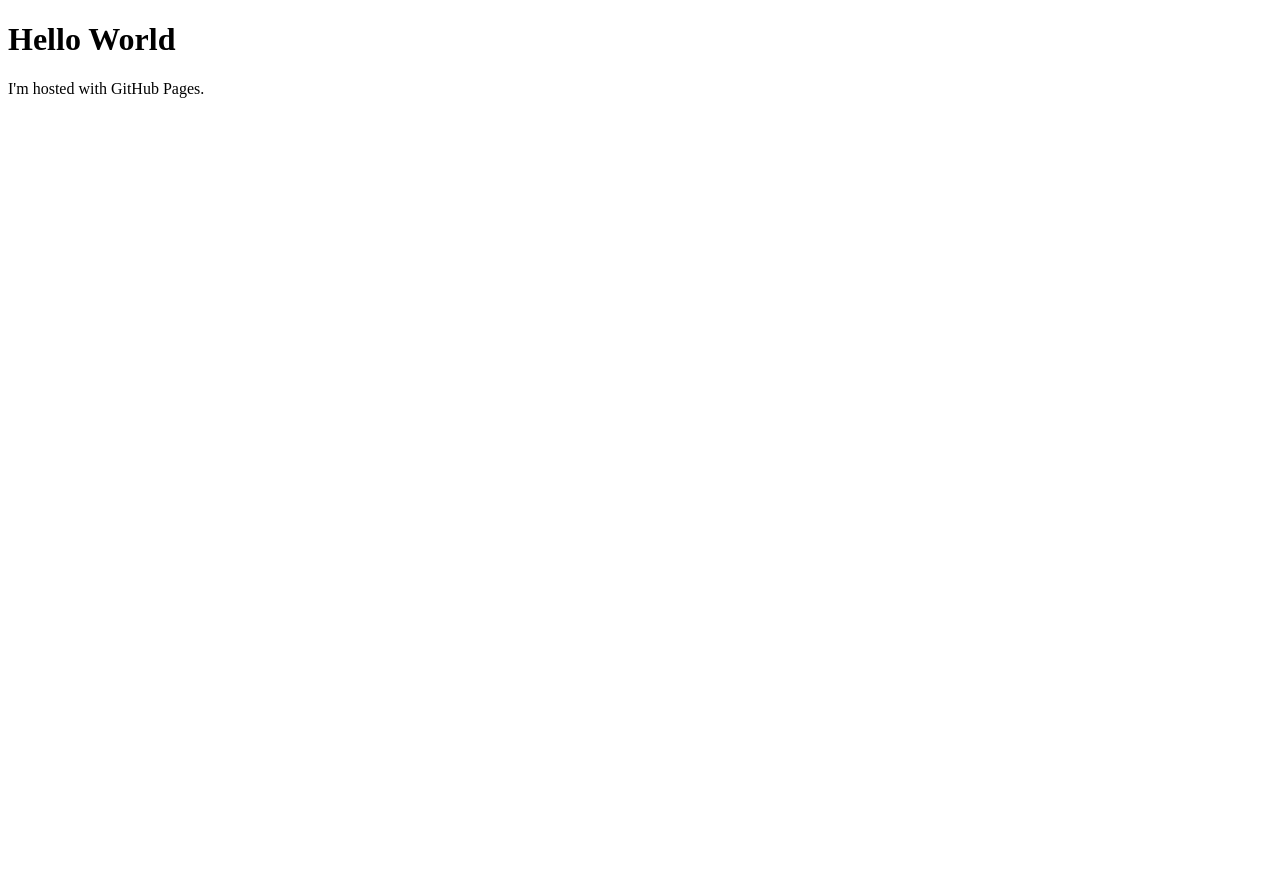
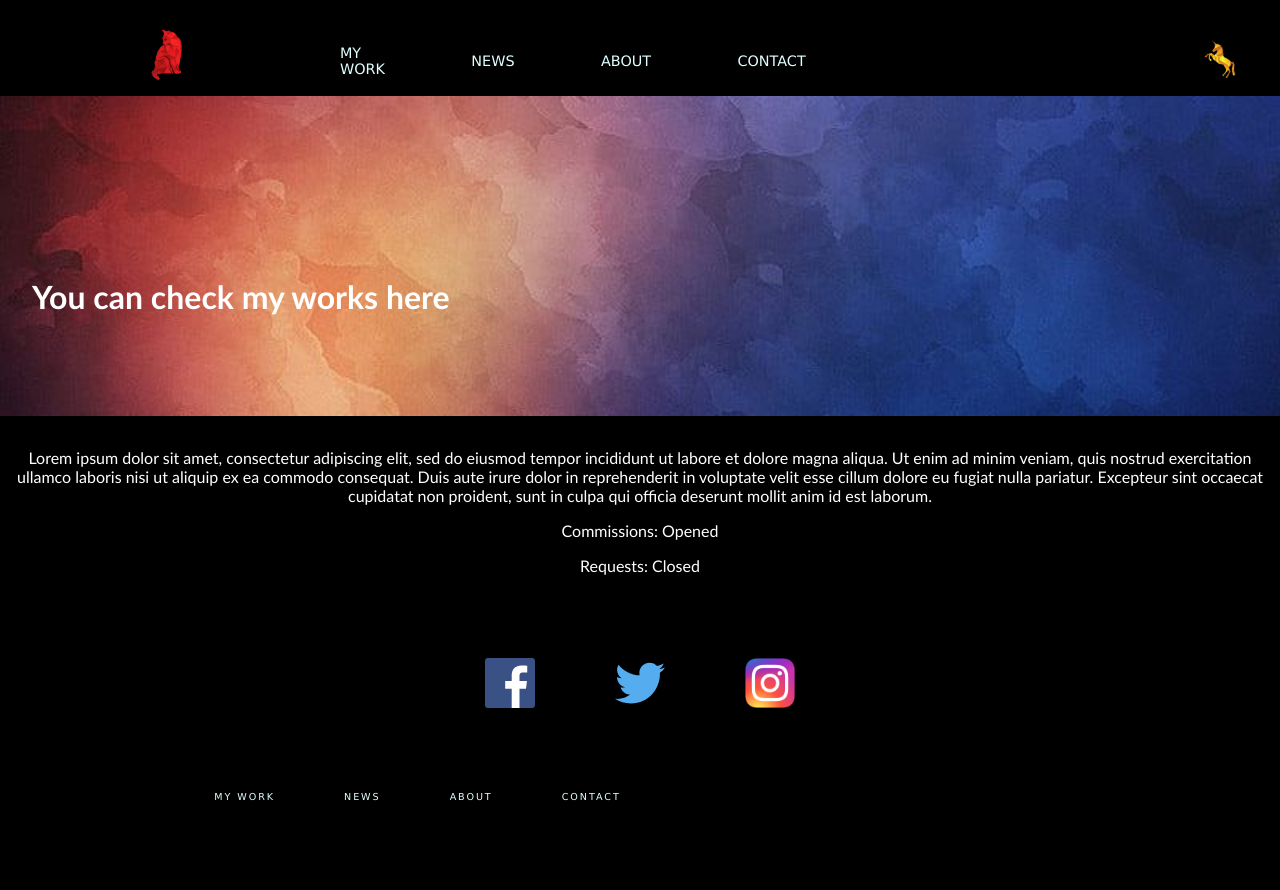
Before and after one commit to Elmira1998/Elmira1998.github.io, a plain HTML site: page index.html in a window 1280 px wide. Before the commit the page ends 800 px from the top, so only its background shows below. Drawn offline with Linux system fonts and the light colour scheme.

Commit message:
uglywebsite

```diff
--- a/index.html
+++ b/index.html
@@ -3,10 +3,53 @@
 <head>
 <meta charset="UTF-8">
 <title>Untitled Document</title>
+	<style>
+	  @import url("style.css");
+	</style>
 </head>
 
+	<div id="grid-container">
 <body>
-	<h1>Hello World</h1>
-		<p>I'm hosted with GitHub Pages.</p>
+	<header>
+  <nav id="top">
+    <ul>
+	  <li class="logo"><img src="images/cat-3237903_1920.png" width="60" alt="logo"></li>
+      <li class="navigation-item"><a href="">My Work</a></li>
+      <li class="navigation-item"><a href="">News</a></li>
+      <li class="navigation-item"><a href="">About</a></li>
+      <li class="navigation-item"><a href="">Contact</a></li>
+		<li><img class="icon" src="images/unicorn-2.png" width="80" alt="icon"></li>
+    </ul>
+  </nav>
+
+</header>
+	<div id="banner">
+			<h1>You can check my works here</h1>
+		</div>
+	<main>
+	<p>Lorem ipsum dolor sit amet, consectetur adipiscing elit, sed do eiusmod tempor incididunt ut labore et dolore magna aliqua. Ut enim ad minim veniam, quis nostrud exercitation ullamco laboris nisi ut aliquip ex ea commodo consequat. Duis aute irure dolor in reprehenderit in voluptate velit esse cillum dolore eu fugiat nulla pariatur. Excepteur sint occaecat cupidatat non proident, sunt in culpa qui officia deserunt mollit anim id est laborum.</p>
+        <p>Commissions: Opened</p>
+		<p><em>Requests</em>: Closed </p>
+<p>&nbsp;</p>
+	</main>
+
+	<div class="socials">
+		<figure class="facebook" ><a href=""><img src="images/facebook.svg"  alt="icon"></a></figure>
+		<figure class="twitter" ><a href=""><img  src="images/twitter.svg"  alt="icon"></a></figure>
+				<figure class="facebook2" ><a href=""><img src="images/Instagram.png"  alt="icon"></a></figure>
+
+	</div>
+
+<footer>
+	<nav id="bottom">
+    <ul>
+      <li><a href="">My Work</a></li>
+      <li><a href="">News</a></li>
+      <li><a href="">About</a></li>
+      <li><a href="">Contact</a></li>
+    </ul>
+	</nav>
+</footer>
 </body>
+		</div>
 </html>
--- /dev/null
+++ b/style.css
@@ -0,0 +1,166 @@
+@charset "UTF-8";
+/* CSS Document */
+html {
+  box-sizing: border-box;
+
+}
+* {
+ font:inherit;
+  box-sizing: inherit;
+}
+/*
+#container{
+	max-width:1200px;
+	padding:24px;
+	display: grid;
+	grid-template-rows: 5em auto 1fr auto 10em;
+	height: 100vh;
+	margin: 0 auto;
+} */
+
+#grid-container{
+	display:grid;
+	/* border: solid 1px red; */
+	grid-template-rows: 5em auto 1fr auto 10em ;
+	grid-template-columns: 13fr auto 13fr;
+	padding: 1em 0px;
+	grid-template-areas:
+		"header header header header header"
+	    "banner banner banner banner banner"
+		"main main main main main"
+		"socials socials socials socials socials"
+		"footer footer footer footer footer"
+}
+body{
+	margin:0px;
+	padding:0px;
+	background-color: black;
+	font-family: Calibri, "Calibri Light";
+	color: white;
+}
+a{
+	text-decoration:none;
+}
+/* header */
+header{
+/*	border: solid white 1px; */
+	background-size: cover;
+	padding-left: 5em;
+/*	grid-area: header; */
+	grid-row: 1/2;
+	grid-column: 1/6;
+	font-size: .9em;
+}
+/* nav styles */
+nav, footer {
+  font-family: verdana, sans-serif;
+  background-color: black;
+}
+nav ul li a:link, nav ul li a:visited {
+  color: lightcyan;
+}
+#top ul li a:focus, nav ul li a:hover, nav ul li a:active {
+  color: #fff;
+}
+#top ul {
+
+  list-style-type: none;
+  display: flex;
+  align-items: center;
+	margin: 0;
+  padding: .5em;
+
+}
+
+#top {
+    text-transform: uppercase;
+    margin: 0 1em;
+}
+ul li{
+		margin: 0 3em;
+
+}
+
+.logo {
+	margin-right: 100px;
+}
+.icon {
+	margin-left: 20em;
+}
+
+#banner{
+	background: url("images/banner.jpeg");
+	height: 10em;
+	background-size: cover;
+	padding: 0 1em;
+	padding-top: 5em;
+	font-weight:700;
+	font-size: 2em;
+	/*grid-area: banner; */
+	grid-row: 2/3;
+	grid-column: 1/6;
+	/* border: 1px orange solid; */
+}
+
+/* main styles*/
+main{
+	color: white;
+    text-align: center;
+	padding: 1em;
+	font-weight: 300;
+	grid-row: 3/4;
+	grid-column: 1/6;
+/*	border: 1px solid blue;*/
+}
+
+/*footer */
+
+#bottom ul li a:focus, nav ul li a:hover, nav ul li a:active {
+  color: #fff;
+}
+#bottom ul {
+  margin: 0;
+  padding: 0;
+     list-style-type: none;
+      display: flex;
+}
+
+#bottom ul li {
+  font-size: 1.2em;
+  text-transform: uppercase;
+  letter-spacing: .2em;
+}
+#bottom ul li a {
+  display: block;
+  padding: .5em .1em;
+  margin: .5em;
+	padding-top: 2em;
+}
+#bottom{
+	background-color:black;
+	font-size: .5em;
+}
+
+.socials{
+/*	border: 1px solid green; */
+	grid-row: 4/5;
+	grid-column: 2/3;
+	padding:0px;
+	display: flex;
+	justify-content: center;
+}
+.socials img {
+	width: 50px;
+	height: 50px;
+	margin: 0px;
+	padding: -20px;
+}
+
+footer{
+	color:red;
+	grid-row: 5/6;
+	justify-items: center;
+	grid-column: 1/3;
+	padding-top: 40px;
+	 /* border: 1px red solid; */
+}
```
Also changed, not shown: images/Instagram.png (added), images/banner.jpeg (added), images/cat-3237903_1920.png (added), images/facebook.svg (added), images/twitter.svg (added), images/unicorn-2.png (added), 1 other file.
